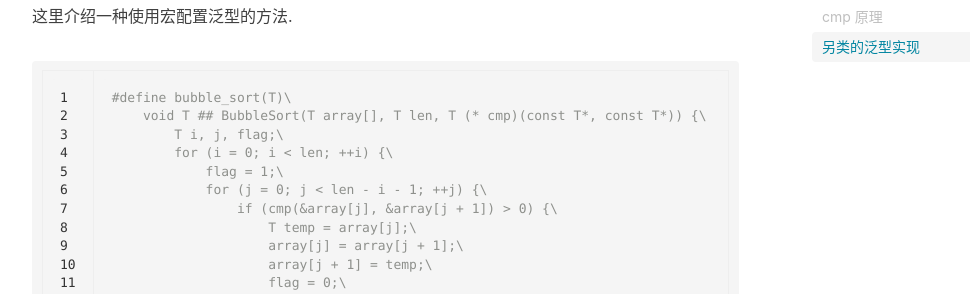
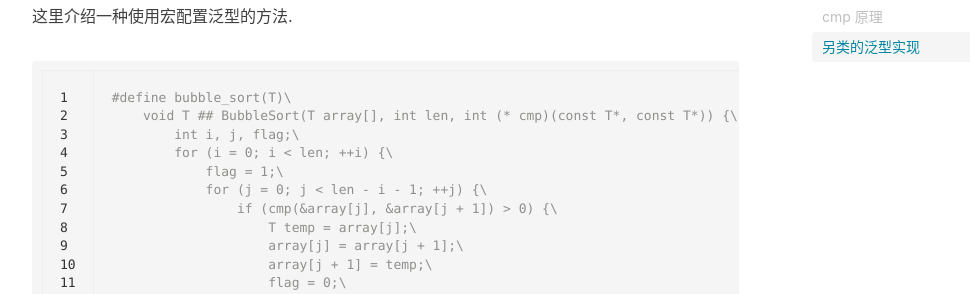
Before and after one commit to Coekjan/coekjan.github.io, a Jekyll site: the page built from _posts/C-Programming/2021-03-20-CmpFunc-In-QSort.md, in a window 1280 px wide and 900 px high, scrolled down 4148 px. Shown: the part 170-464 px from the top of the window, without its empty margins (233-1203 px from the left). Built offline with Jekyll 4.4.1, drawn with Linux system fonts in a browser that asks for light colours; nearby versions of some CDN libraries; comment, search, counter and statistics services are not loaded; some of the changed text lies outside the part shown.

Commit message:
Update 2021-03-20-CmpFunc-In-QSort.md

````diff
--- a/_posts/C-Programming/2021-03-20-CmpFunc-In-QSort.md
+++ b/_posts/C-Programming/2021-03-20-CmpFunc-In-QSort.md
@@ -157,8 +157,8 @@ void bubbleSort(int array[], int len, int (*cmp)(const int*, const int*)) {
 
 ```c
 #define bubble_sort(T)\
-    void T ## BubbleSort(T array[], T len, T (* cmp)(const T*, const T*)) {\
-        T i, j, flag;\
+    void T ## BubbleSort(T array[], int len, int (* cmp)(const T*, const T*)) {\
+        int i, j, flag;\
         for (i = 0; i < len; ++i) {\
             flag = 1;\
             for (j = 0; j < len - i - 1; ++j) {\
````
